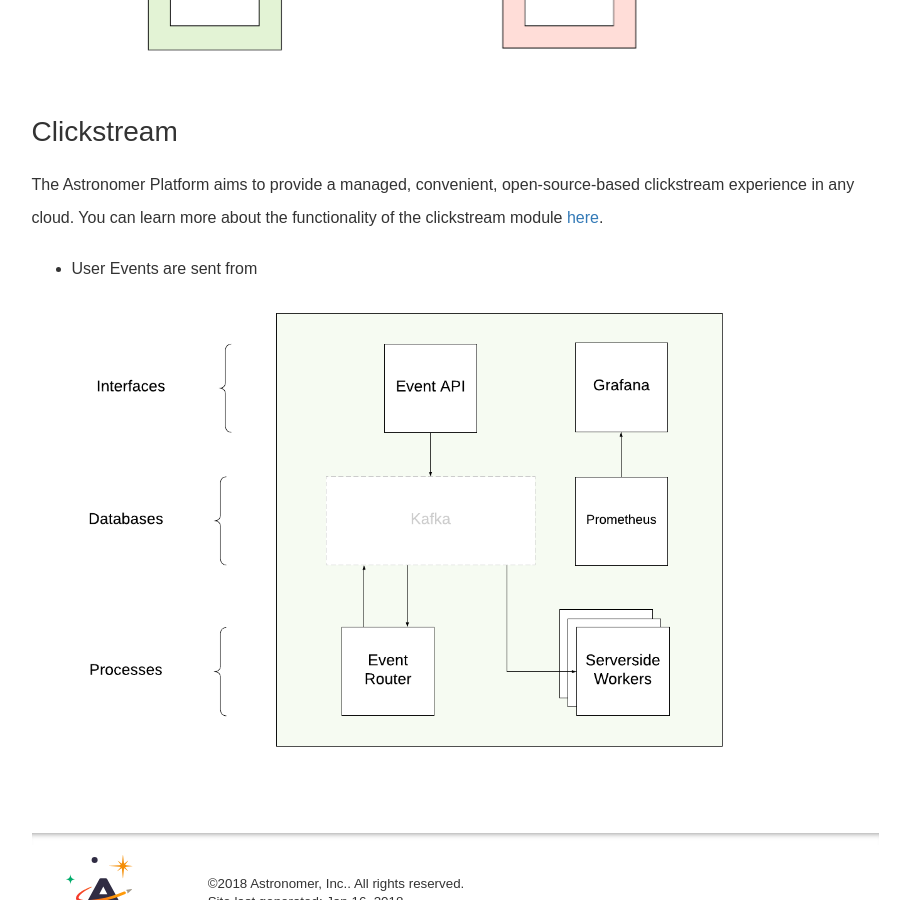
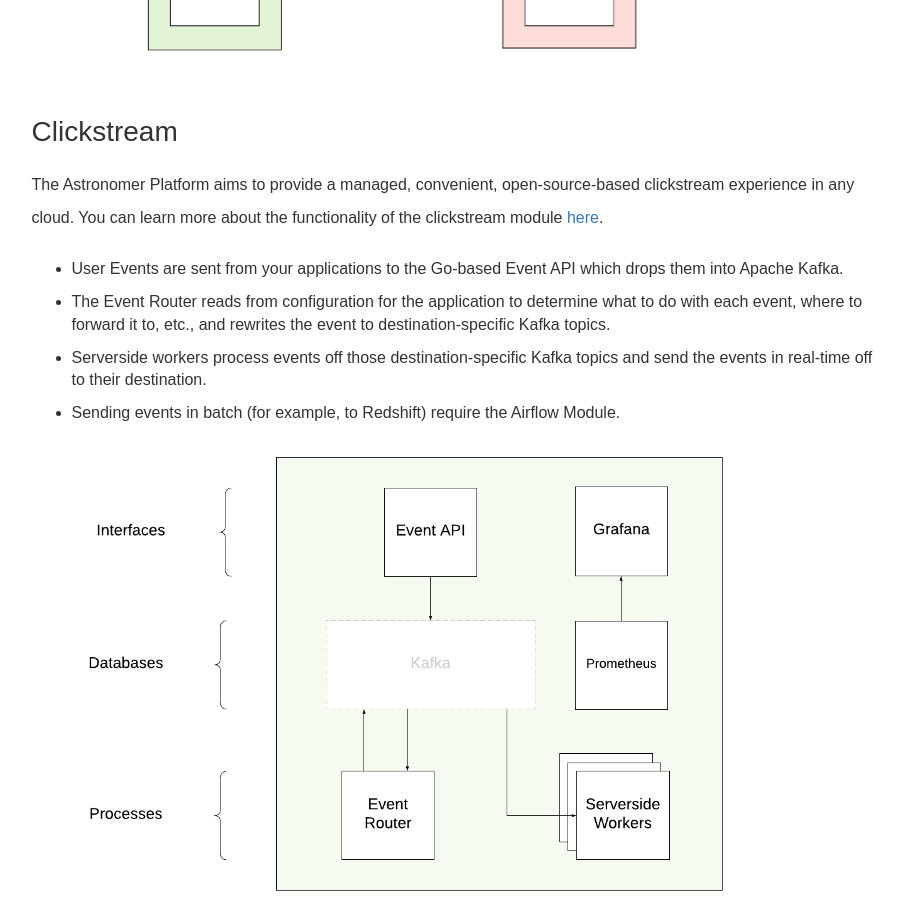
Before and after one commit to petedejoy/documentation, a Jekyll site: the page built from v2/editions/private-cloud/overview.md, in a window 1280 px wide and 900 px high, scrolled down 4220 px. Shown: the whole window, without its empty margins (331-1241 px from the left). Built offline with Jekyll 4.4.1, drawn with Linux system fonts in a browser that asks for light colours; nearby versions of some CDN libraries; some web fonts are replaced; comment, search, counter and statistics services are not loaded.

Commit message:
Finish thought

```diff
--- a/v2/editions/private-cloud/overview.md
+++ b/v2/editions/private-cloud/overview.md
@@ -64,6 +64,9 @@ Deploying DAGs involves a Docker Registry that sends a webhook to a component we
 
 The Astronomer Platform aims to provide a managed, convenient, open-source-based clickstream experience in any cloud. You can learn more about the functionality of the clickstream module [here](/v2/clickstream/overview.html).
 
-* User Events are sent from
+* User Events are sent from your applications to the Go-based Event API which drops them into Apache Kafka.
+* The Event Router reads from configuration for the application to determine what to do with each event, where to forward it to, etc., and rewrites the event to destination-specific Kafka topics.
+* Serverside workers process events off those destination-specific Kafka topics and send the events in real-time off to their destination.
+* Sending events in batch (for example, to Redshift) require the Airflow Module.
 
 ![Airflow Open Diagram](/images/pce/clickstream_open_diagram.png)
```
